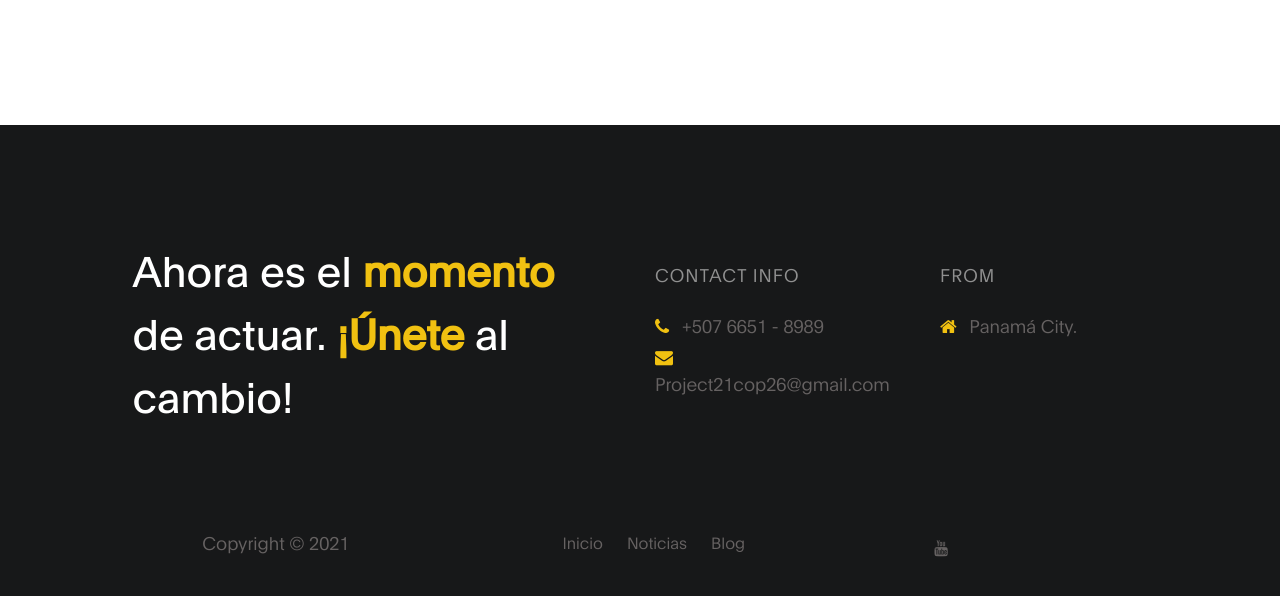
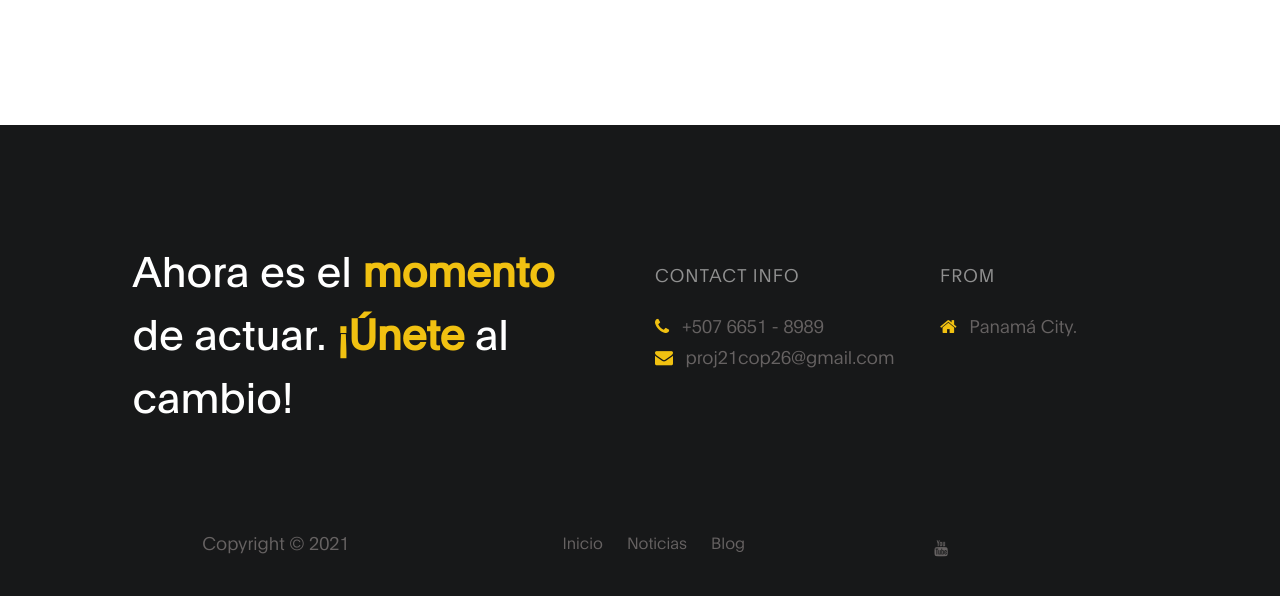
Before and after one commit to Kevyt0r/COP26, a plain HTML site: page index.html in a window 1280 px wide. Shown: the part 3295-3891 px from the top of the page. Drawn offline with Linux system fonts and the light colour scheme.

Commit message:
Update index.html

```diff
--- a/index.html
+++ b/index.html
@@ -223,7 +223,7 @@
             <p>
               <a href="#">
                 <i class="fa fa-envelope mr-2 footer-icon"></i>
-                Project21cop26@gmail.com
+                proj21cop26@gmail.com
               </a>
             </p>
           </div>
```
